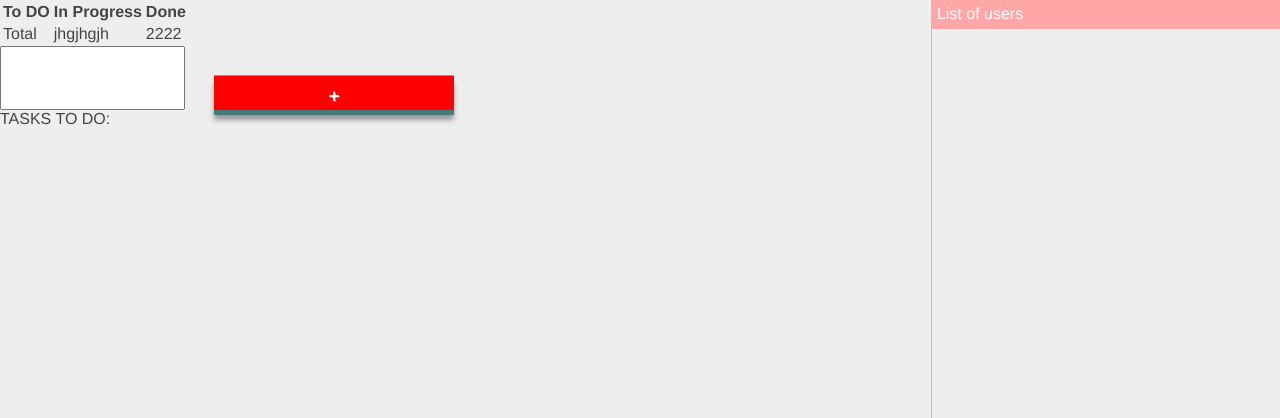
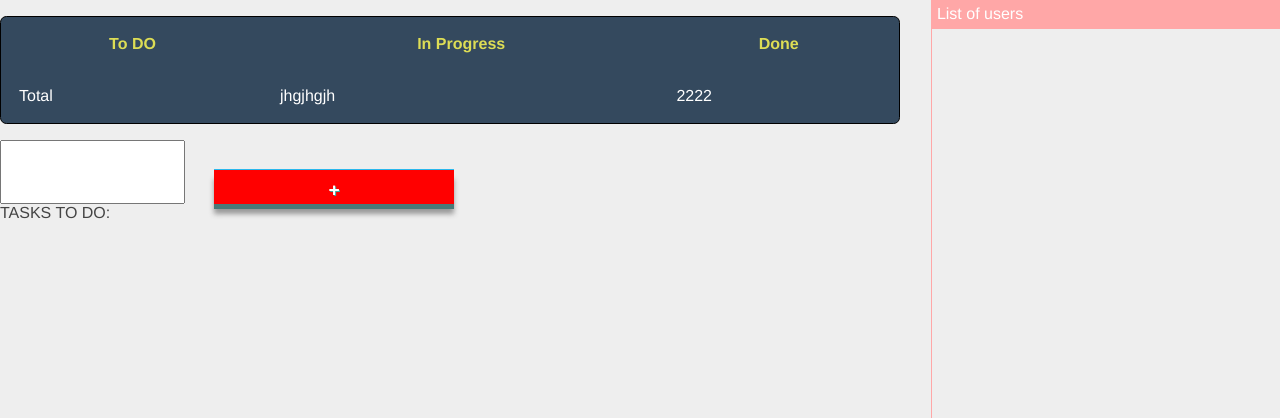
Before and after one commit to RidaLr/Trello_clone_Web_Application, a Flask app: page / in a window 1280 px wide. Shown: the part 86-504 px from the top of the page. Run offline with Flask 2, Linux system fonts and the light colour scheme; the visitor is signed in with stand-in values (Sample User, id 1); some libraries are stand-ins or nearby versions.

Commit message:
👧🎨 Checkpoint ./static/wall.css:6474263/3254

```diff
--- a/static/wall.css
+++ b/static/wall.css
@@ -199,19 +199,24 @@
   opacity: 0.2;
   width: 270px;
 }
-@import "compass/css3";
-$breakpoint-alpha: 480px;
+
+
 .rwd-table {
   background: #34495E;
   color: #fff;
+  border: 1px solid black;
   border-radius: .4em;
   overflow: hidden;
+   margin: 1em 0;
+  min-width: 900px; // adjust to your needs
   tr {
     border-color: lighten(#34495E, 10%);
+    border-top: 1px solid #ddd;
+    border-bottom: 1px solid #ddd;
   }
   th, td {
     margin: .5em 1em;
-    @media (min-width: $breakpoint-alpha) {
+    @media (min-width: 900px) {
       padding: 1em !important;
     }
   }
```
